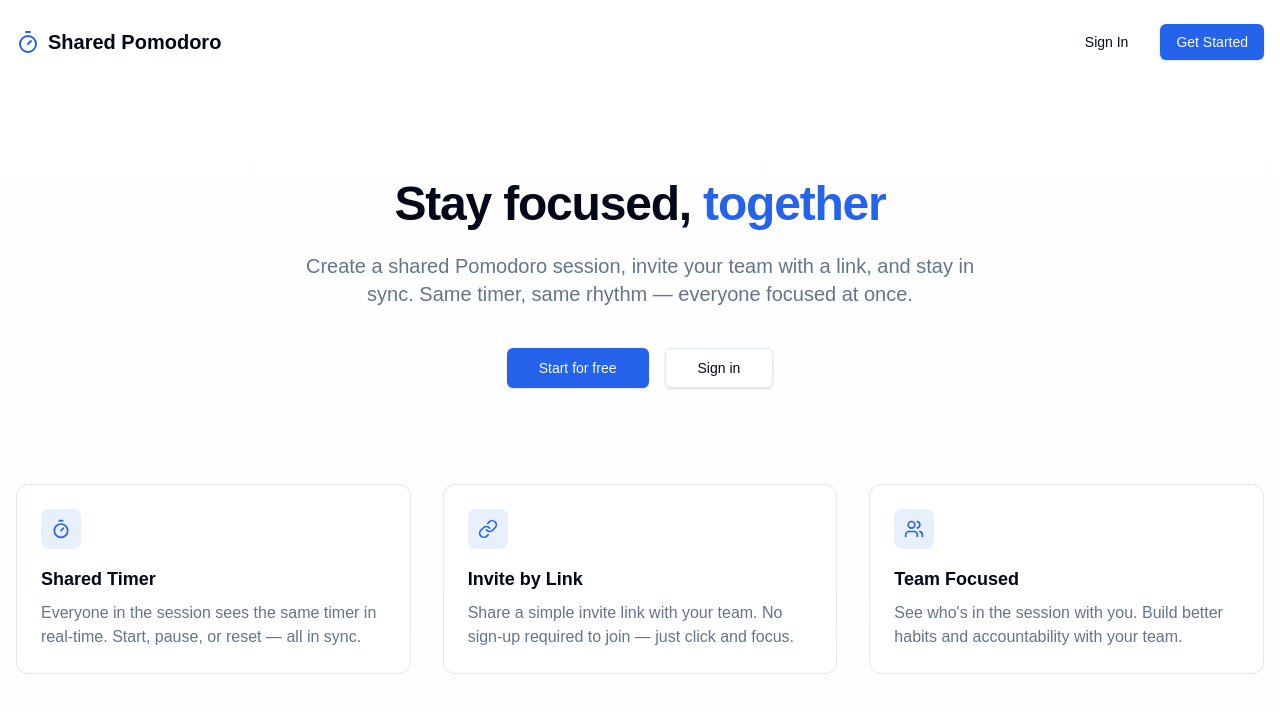
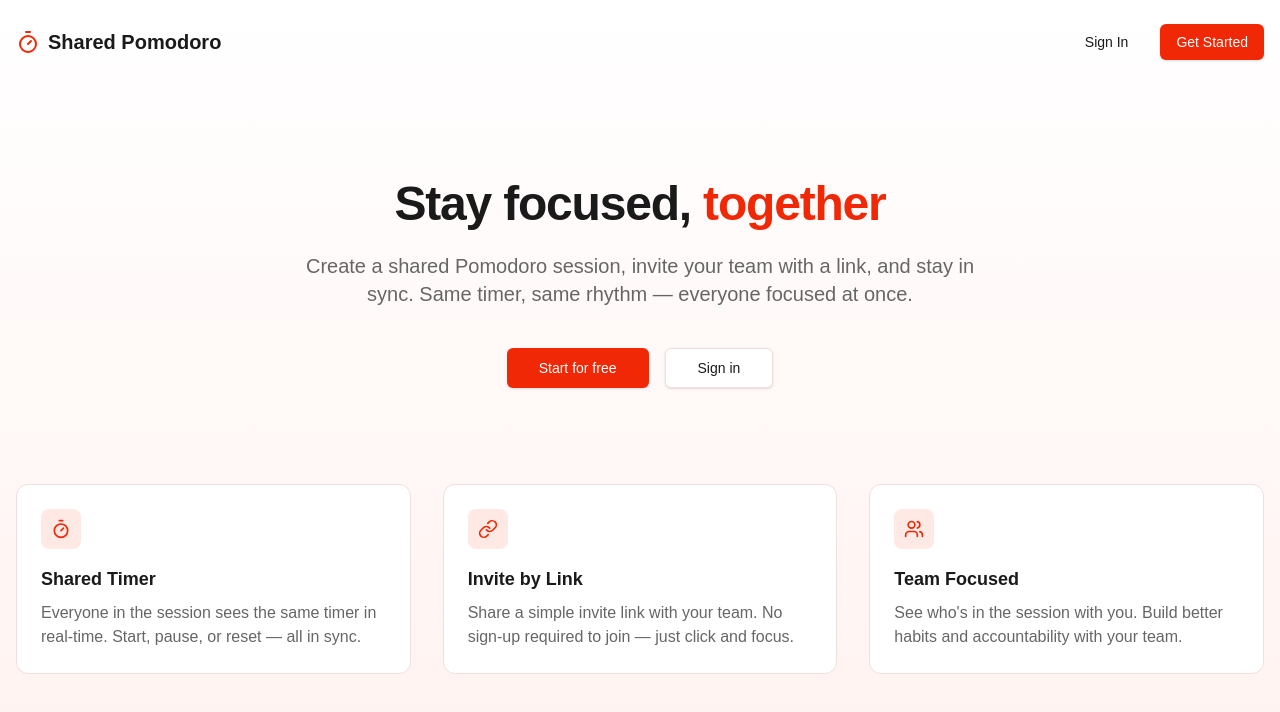
Before and after one commit to edgarberlinck/Shared-Pomodoro, a Next.js app: page / in a window 1280 px wide. Shown: the top 712 px of the page. Built offline with nearby package versions, Linux system fonts and the light colour scheme.

Commit message:
feat: update theme to tomato colors (red, light red, green)
- Primary: tomato red (#E74C3C - hsl(9, 96%, 48%))
- Secondary: light red/pink (#FFD1CC - hsl(9, 100%, 85%))
- Accent: tomato green (#2E7D32 - hsl(120, 60%, 45%))
- Applied to both light and dark themes

```diff
--- a/src/app/globals.css
+++ b/src/app/globals.css
@@ -2,47 +2,47 @@
 
 :root {
   --background: 0 0% 100%;
-  --foreground: 222.2 84% 4.9%;
+  --foreground: 0 0% 10%;
   --card: 0 0% 100%;
-  --card-foreground: 222.2 84% 4.9%;
+  --card-foreground: 0 0% 10%;
   --popover: 0 0% 100%;
-  --popover-foreground: 222.2 84% 4.9%;
-  --primary: 221.2 83.2% 53.3%;
-  --primary-foreground: 210 40% 98%;
-  --secondary: 210 40% 96.1%;
-  --secondary-foreground: 222.2 47.4% 11.2%;
-  --muted: 210 40% 96.1%;
-  --muted-foreground: 215.4 16.3% 46.9%;
-  --accent: 210 40% 96.1%;
-  --accent-foreground: 222.2 47.4% 11.2%;
+  --popover-foreground: 0 0% 10%;
+  --primary: 9 96% 48%;
+  --primary-foreground: 0 0% 100%;
+  --secondary: 9 100% 85%;
+  --secondary-foreground: 0 0% 10%;
+  --muted: 9 30% 95%;
+  --muted-foreground: 0 0% 40%;
+  --accent: 120 60% 45%;
+  --accent-foreground: 0 0% 100%;
   --destructive: 0 84.2% 60.2%;
-  --destructive-foreground: 210 40% 98%;
-  --border: 214.3 31.8% 91.4%;
-  --input: 214.3 31.8% 91.4%;
-  --ring: 221.2 83.2% 53.3%;
+  --destructive-foreground: 0 0% 100%;
+  --border: 9 30% 90%;
+  --input: 9 30% 90%;
+  --ring: 9 96% 48%;
   --radius: 0.5rem;
 }
 
 .dark {
-  --background: 222.2 84% 4.9%;
-  --foreground: 210 40% 98%;
-  --card: 222.2 84% 4.9%;
-  --card-foreground: 210 40% 98%;
-  --popover: 222.2 84% 4.9%;
-  --popover-foreground: 210 40% 98%;
-  --primary: 217.2 91.2% 59.8%;
-  --primary-foreground: 222.2 47.4% 11.2%;
-  --secondary: 217.2 32.6% 17.5%;
-  --secondary-foreground: 210 40% 98%;
-  --muted: 217.2 32.6% 17.5%;
-  --muted-foreground: 215 20.2% 65.1%;
-  --accent: 217.2 32.6% 17.5%;
-  --accent-foreground: 210 40% 98%;
-  --destructive: 0 62.8% 30.6%;
-  --destructive-foreground: 210 40% 98%;
-  --border: 217.2 32.6% 17.5%;
-  --input: 217.2 32.6% 17.5%;
-  --ring: 224.3 76.3% 48%;
+  --background: 0 0% 8%;
+  --foreground: 0 0% 95%;
+  --card: 0 0% 12%;
+  --card-foreground: 0 0% 95%;
+  --popover: 0 0% 12%;
+  --popover-foreground: 0 0% 95%;
+  --primary: 9 96% 55%;
+  --primary-foreground: 0 0% 100%;
+  --secondary: 9 40% 25%;
+  --secondary-foreground: 0 0% 95%;
+  --muted: 0 0% 18%;
+  --muted-foreground: 0 0% 65%;
+  --accent: 120 50% 40%;
+  --accent-foreground: 0 0% 100%;
+  --destructive: 0 62.8% 50%;
+  --destructive-foreground: 0 0% 100%;
+  --border: 0 0% 20%;
+  --input: 0 0% 20%;
+  --ring: 9 96% 55%;
 }
 
 @theme inline {
```
